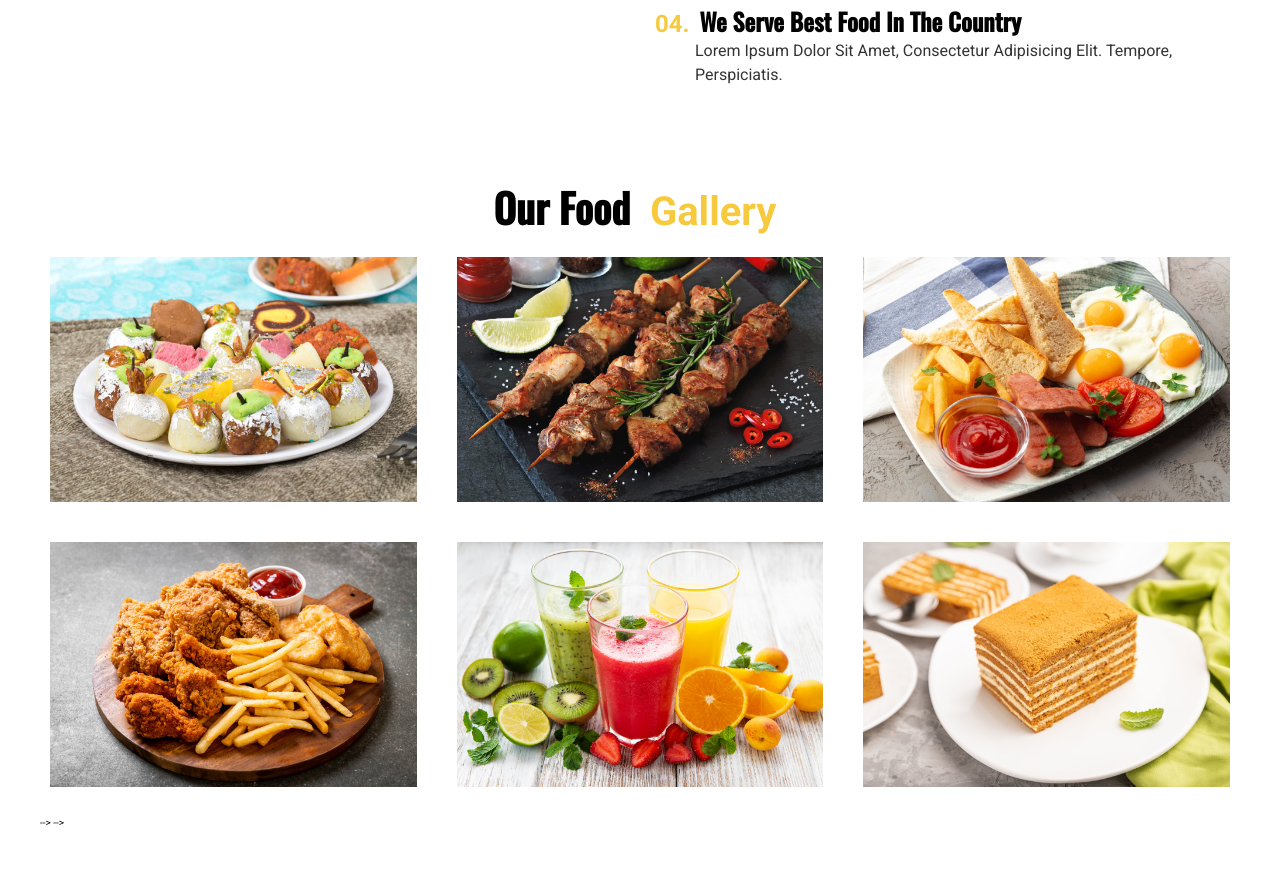
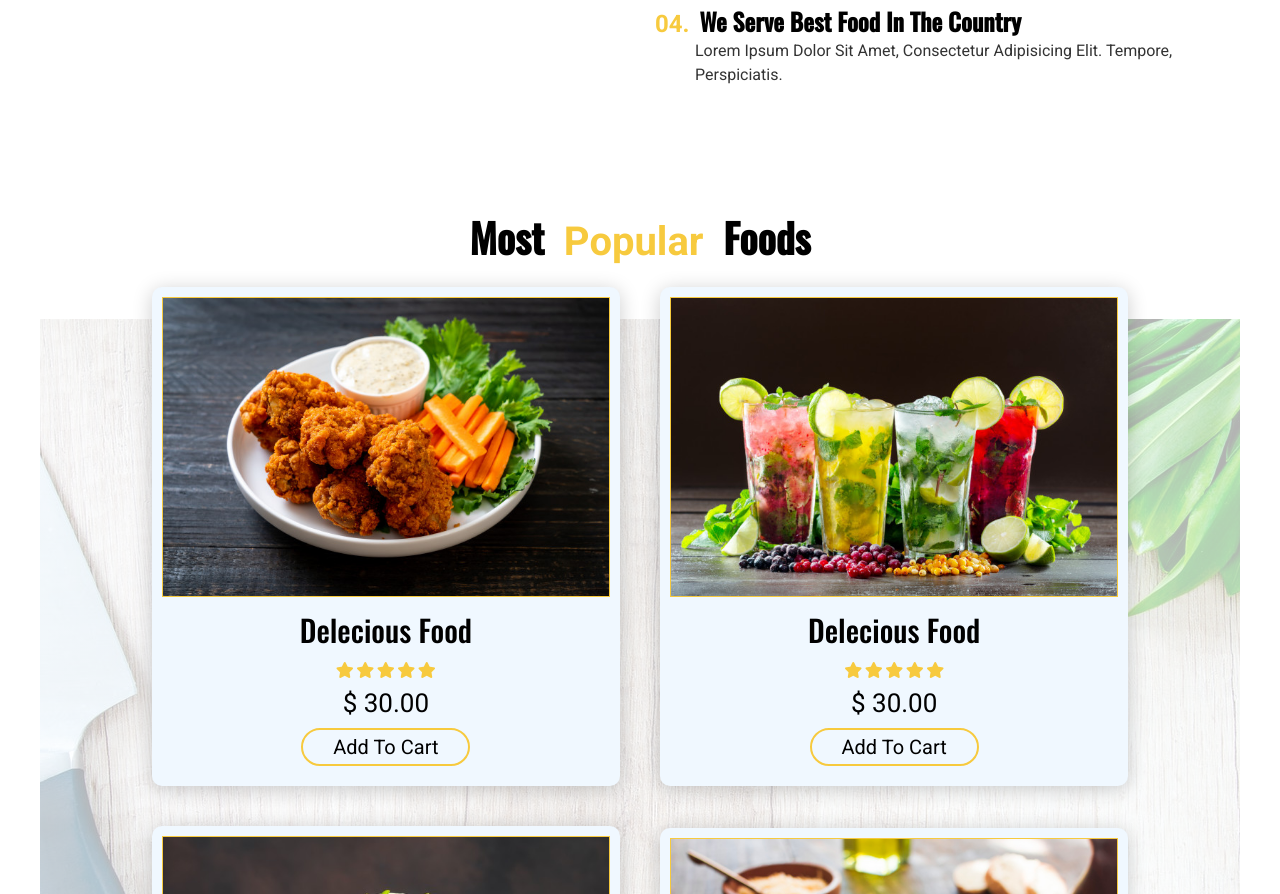
Before and after one commit to vuthysok/foodsite, a plain HTML site: page index.html in a window 1280 px wide. Shown: the part 2200-3094 px from the top of the page. Before the commit the page ends 3028 px from the top, so only its background shows below. Drawn offline with nearby package versions, Linux system fonts and the light colour scheme.

Commit message:
Update price

```diff
--- a/index.html
+++ b/index.html
@@ -158,7 +158,7 @@
       </section>
 
       <!-- ====markup popular section==== -->
-      <!-- <section id="popular" class="popular">
+       <section id="popular" class="popular">
         <h2>most <span>popular</span> foods</h2>
 
         <div class="popular-content">
@@ -219,7 +219,7 @@
             <input type="button" value="add to cart" />
           </div>
         </div>
-      </section> -->
+      </section>
 
       <!-- ====markup gallery section==== -->
       <section id="gallery" class="gallery">
```
